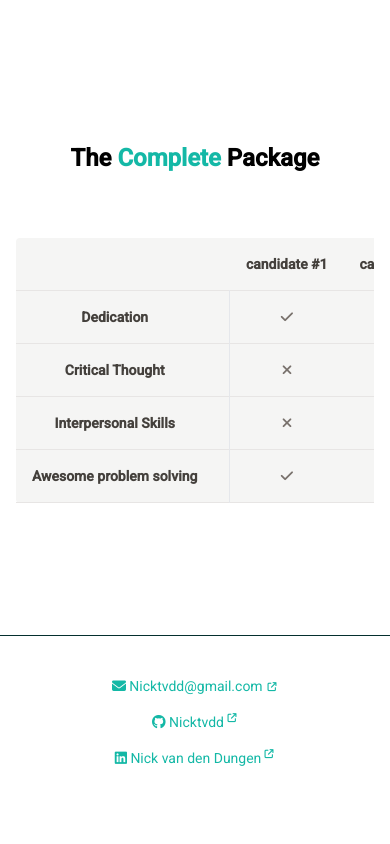
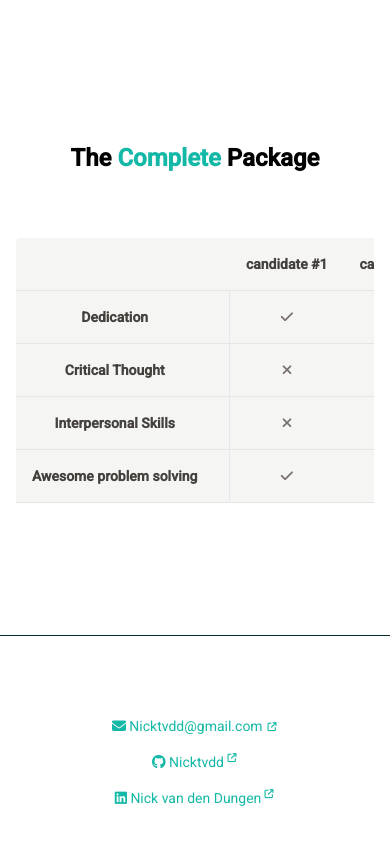
Before and after one commit to Nicktvdd/portfolio, a SvelteKit app: page / in a window 390 px wide. Shown: the part 3573-4417 px from the top of the page. Before the commit the page ends 4381 px from the top, so only its background shows below. Built offline with nearby package versions, Linux system fonts and the light colour scheme; what tailwindcss-animated would draw is missing.

Commit message:
padding for clickable links

```diff
--- a/src/components/Footer.svelte
+++ b/src/components/Footer.svelte
@@ -1,5 +1,5 @@
 <footer
-  class="py-10 sm:py-16 bg-stone border-t border-solid border-teal-950
+  class="py-20 sm:py-32 bg-stone border-t border-solid border-teal-950
 flex flex-col gap-4 sm:gap8 justify-center items-center"
 >
   <div class="flex flex-col gap-4 items-center justify-center">
```
